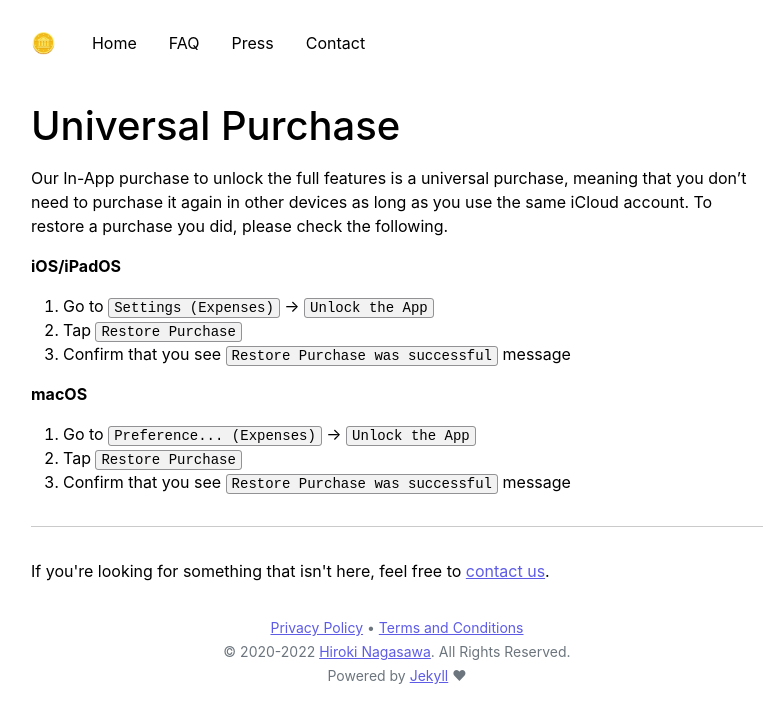
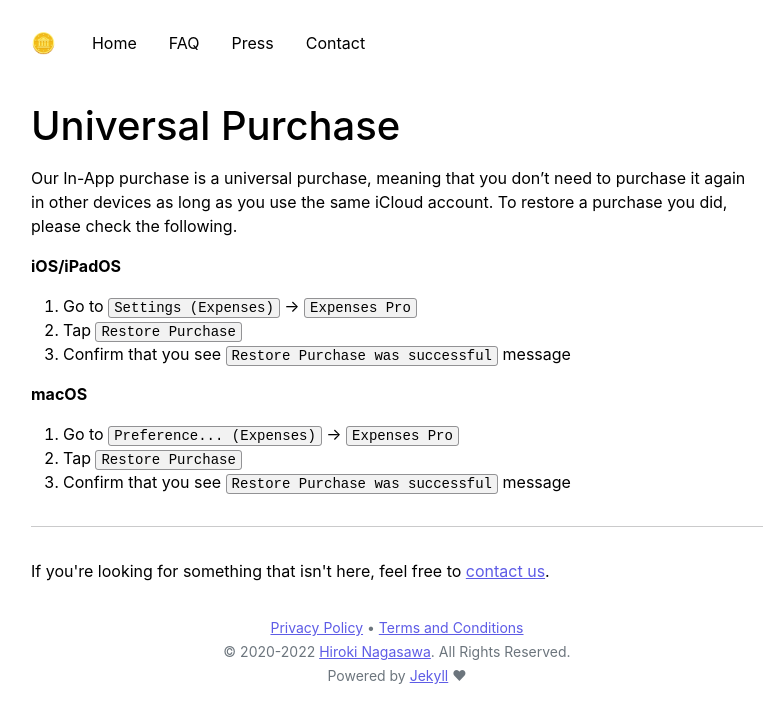
Before and after one commit to bluecometlabs/getexpenses.app, a Jekyll site: the page built from pages/faq/universal-purchase.md, in a window 1280 px wide. Shown: the top 723 px of the page, without its empty margins (243-1021 px from the left). Built offline with Jekyll 4.4.1, drawn with Linux system fonts in a browser that asks for light colours.

Commit message:
Update faq pages

```diff
--- a/pages/faq/universal-purchase.md
+++ b/pages/faq/universal-purchase.md
@@ -6,17 +6,17 @@
 
 # Universal Purchase
 
-Our In-App purchase to unlock the full features is a universal purchase, meaning that you don't need to purchase it again in other devices as long as you use the same iCloud account. To restore a purchase you did, please check the following.
+Our In-App purchase is a universal purchase, meaning that you don't need to purchase it again in other devices as long as you use the same iCloud account. To restore a purchase you did, please check the following.
 
 **iOS/iPadOS**
 
-1. Go to `Settings (Expenses)` → `Unlock the App`
+1. Go to `Settings (Expenses)` → `Expenses Pro`
 2. Tap `Restore Purchase`
 3. Confirm that you see `Restore Purchase was successful` message
 
 **macOS**
 
-1. Go to `Preference... (Expenses)` → `Unlock the App`
+1. Go to `Preference... (Expenses)` → `Expenses Pro`
 2. Tap `Restore Purchase`
 3. Confirm that you see `Restore Purchase was successful` message
 
```
Also changed, not shown: pages/faq/sharing-sheet-with-others.md (+1 -1 lines).
